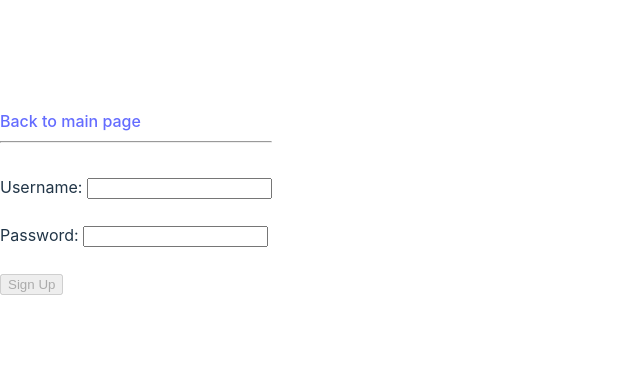
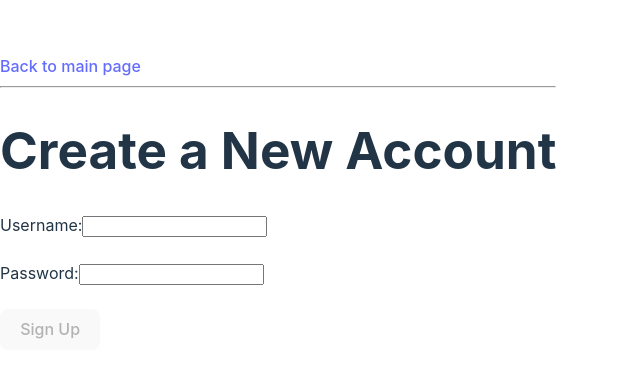
Before and after one commit to artgonzalez/react-modern-full-stack, a React (Vite) app: page /signup in a window 1280 px wide. Shown: the part 198-576 px from the top of the page, without its empty margins (0-640 px from the left). Built offline with nearby package versions, Linux system fonts and the light colour scheme.

Commit message:
refactor best practice

```diff
--- a/src/pages/Signup.jsx
+++ b/src/pages/Signup.jsx
@@ -1,57 +1,87 @@
-import { useState } from 'react'
-import { useMutation } from '@tanstack/react-query'
-import { useNavigate, Link } from 'react-router-dom'
-import { signup } from '../api/users.js'
+import React, { useState } from 'react';
+import { useMutation } from '@tanstack/react-query';
+import { useNavigate, Link } from 'react-router-dom';
+import { signup } from '../api/users.js';
 
 export function Signup() {
     const [username, setUsername] = useState('');
     const [password, setPassword] = useState('');
+    const [error, setError] = useState(null); // State for displaying specific errors
 
     const navigate = useNavigate();
 
     const signupMutation = useMutation({
-        mutationFn: () => signup({ username, password }),
-        onSuccess: () => navigate('/login'),
-        onError: () => alert('failed to sign up!'),
+        mutationFn: (credentials) => signup(credentials), // Pass data via mutate argument
+        onSuccess: () => {
+            setError(null); // Clear any previous errors
+            navigate('/login'); // Redirect to login page after successful signup
+        },
+        onError: (err) => {
+            // Display a user-friendly message based on the API response/error object
+            // e.g., 'username already exists' error from the backend
+            setError(err.message || 'Failed to sign up. Please try again.');
+        },
     });
 
     const handleSubmit = (e) => {
-        e.preventDefault()
-        signupMutation.mutate()
+        e.preventDefault();
+
+        if (!username || !password) {
+            setError('Please fill in both username and password.');
+            return;
+        }
+
+        // Pass the state values explicitly to the mutation function
+        signupMutation.mutate({ username, password });
     };
 
+    const isSubmitting = signupMutation.isPending;
+    const isDisabled = !username || !password || isSubmitting;
+
     return (
-        <form onSubmit={handleSubmit}>
-          <Link to='/'>Back to main page</Link>
+        <form onSubmit={handleSubmit} className="signup-form" aria-live="polite">
+            <nav>
+                <Link to="/">Back to main page</Link>
+            </nav>
             <hr />
-          <br />
-          <div>
-            <label htmlFor='create-username'>Username: </label>
+            <h1>Create a New Account</h1>
+
+            {error && <div className="error-message" role="alert" style={{ color: 'red', marginBottom: '10px' }}>{error}</div>}
+            {isSubmitting && <div className="loading-message">Signing up...</div>}
+
+
+            <div className="form-group">
+                <label htmlFor="signup-username">Username:</label>
                 <input
-              type='text'
-              name='create-username'
-              id='create-username'
+                    type="text"
+                    name="username"
+                    id="signup-username"
                     value={username}
                     onChange={(e) => setUsername(e.target.value)}
+                    aria-required="true"
+                    disabled={isSubmitting}
                 />
             </div>
             <br />
-          <div>
-            <label htmlFor='create-password'>Password: </label>
+            <div className="form-group">
+                <label htmlFor="signup-password">Password:</label>
                 <input
-              type='password'
-              name='create-password'
-              id='create-password'
+                    type="password"
+                    name="password"
+                    id="signup-password"
                     value={password}
                     onChange={(e) => setPassword(e.target.value)}
+                    aria-required="true"
+                    disabled={isSubmitting}
                 />
             </div>
             <br />
-          <input
-            type='submit'
-            value={signupMutation.isPending ? 'Signing up...' : 'Sign Up'}
-            disabled={!username || !password || signupMutation.isPending}
-          />
+            <button
+                type="submit"
+                disabled={isDisabled}
+            >
+                {isSubmitting ? 'Signing up...' : 'Sign Up'}
+            </button>
         </form>
-      )
+    );
 };
```
Lines whose indentation alone changed are shown as unchanged.
